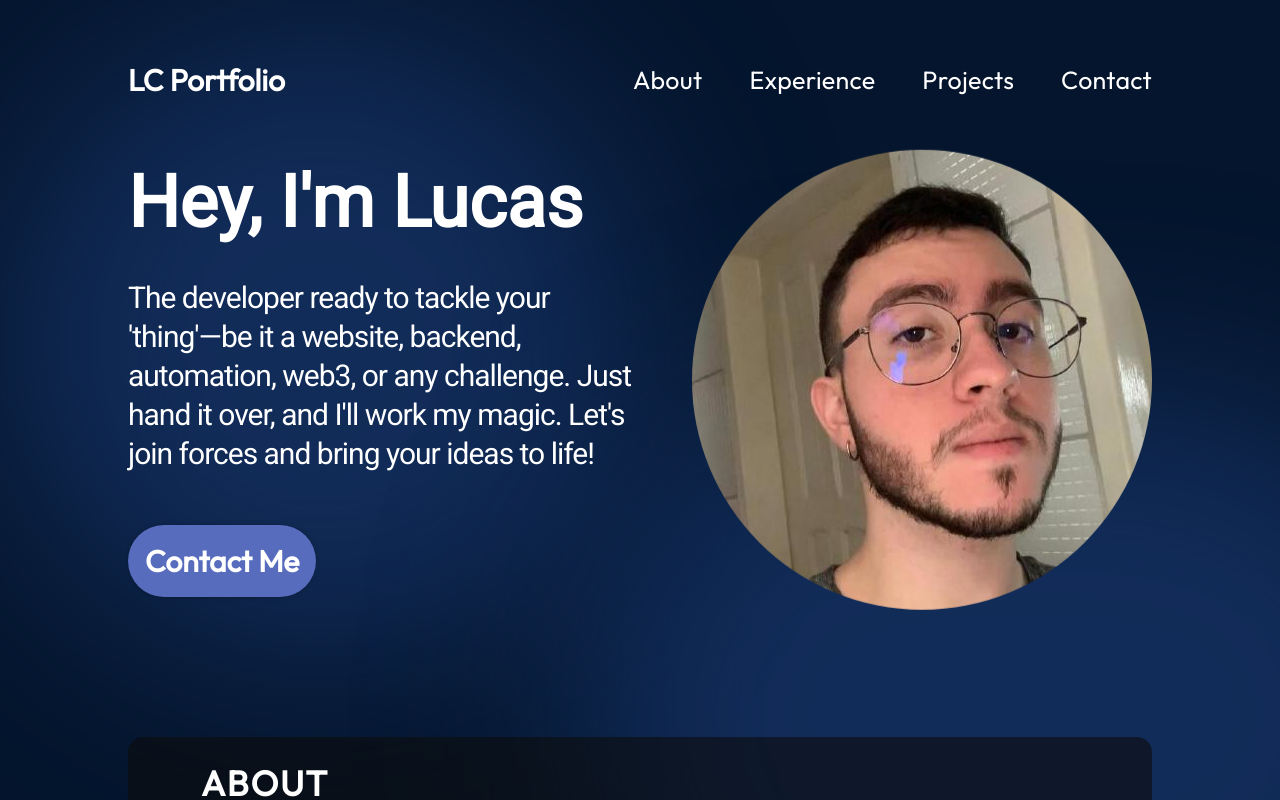
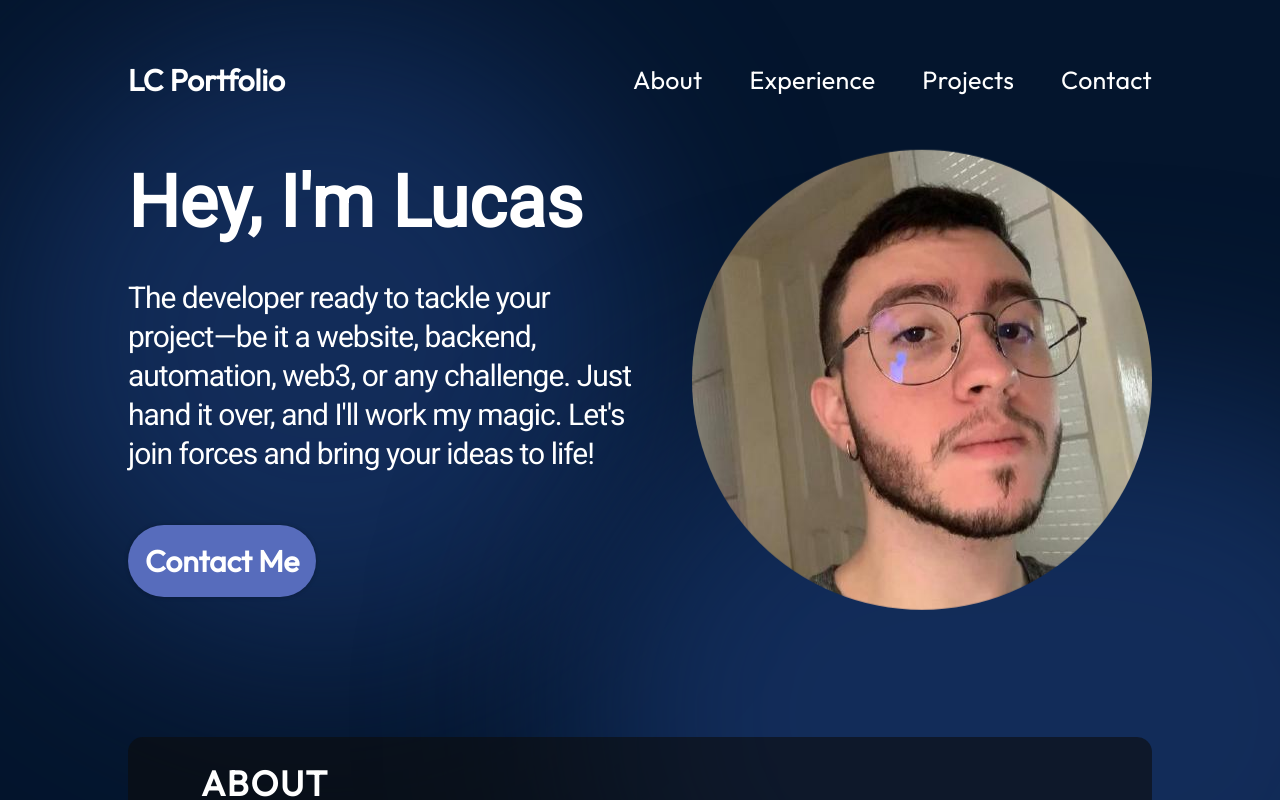
Before and after one commit to lucasccampos/react_portfolio, a React (Vite) app: page / in a window 1280 px wide. Shown: the top 800 px of the page. Built offline with nearby package versions, Linux system fonts and the light colour scheme.

Commit message:
change hero text; and sized correctly img project

```diff
--- a/src/components/hero/Hero.jsx
+++ b/src/components/hero/Hero.jsx
@@ -8,7 +8,7 @@ export const Hero = () => {
       <div className={styles.content}>
         <h1 className={styles.title}>Hey, I'm Lucas</h1>
         <p className={styles.description}>
-          The developer ready to tackle your 'thing'—be it a website, backend, automation, web3, or any challenge. Just hand it over, and I'll
+          The developer ready to tackle your project—be it a website, backend, automation, web3, or any challenge. Just hand it over, and I'll
           work my magic. Let's join forces and bring your ideas to life!
         </p>
         <a className={styles.contactBtn} href="#contact">
--- a/src/components/projects/ProjectCard.module.css
+++ b/src/components/projects/ProjectCard.module.css
@@ -17,9 +17,12 @@
 
 .image {
   max-height: 200px;
-  max-width: 298px;
+  max-width: 95%;
+  height: auto;
   margin-bottom: 26px;
   border-radius: 20px;
+  object-fit: cover;
+  overflow: hidden;
 }
 
 .title {
```
